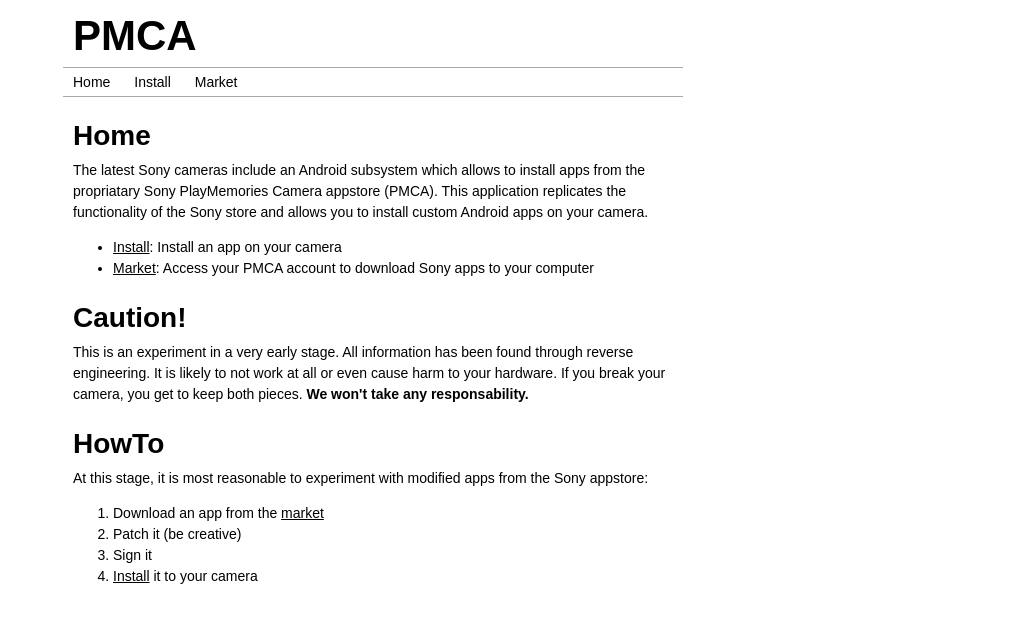
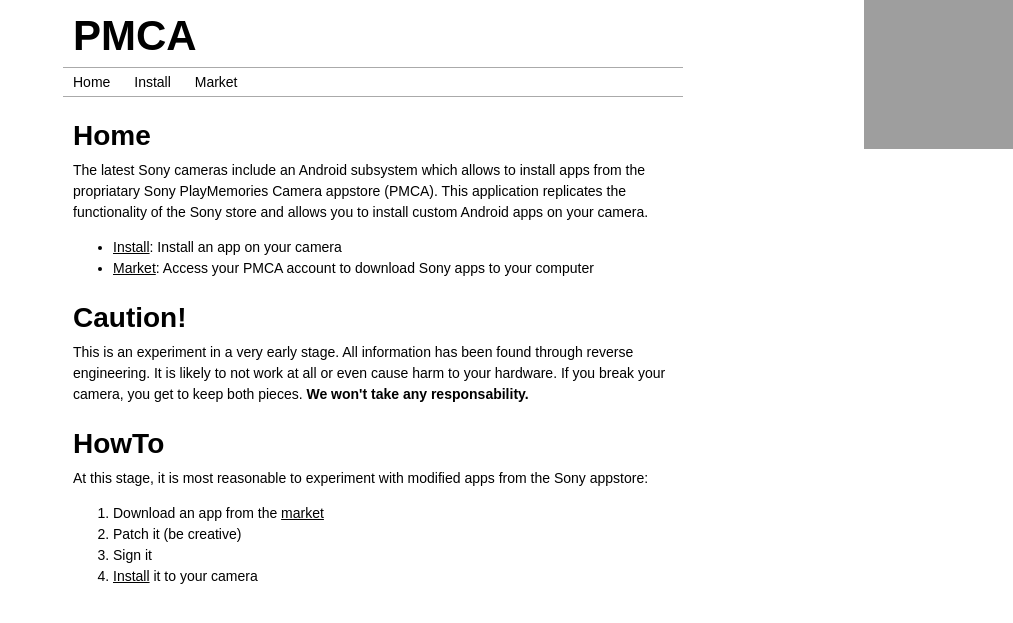
Before and after one commit to ma1co/Sony-PMCA-RE, a Python web app: template templates/home.html in a window 1280 px wide. Shown: the top 623 px of the page, without its empty margins (267-1280 px from the left). Run offline with Jinja, Linux system fonts and the light colour scheme; the template is opened without the code that fills it, so the values that code supplies are empty; grey boxes are pictures that could not be loaded.

Commit message:
Add github ribbon

```diff
--- a/static/style.css
+++ b/static/style.css
@@ -51,6 +51,15 @@ label {
  margin: 0 10px;
 }
 
+.github {
+ position: absolute;
+ top: 0;
+ right: 0;
+ width: 149px;
+ height: 149px;
+ background: url(http://aral.github.io/fork-me-on-github-retina-ribbons/right-graphite.png);
+}
+
 .box {
  background: #eee;
  padding: 10px;
--- a/templates/layout.html
+++ b/templates/layout.html
@@ -7,6 +7,7 @@
   {% block additionalHead %}{% endblock %}
  </head>
  <body>
+  <a href="https://github.com/ma1co/Sony-PMCA-RE" class="github"></a>
   <div class="wrapper">
    <div class="header">PMCA</div>
    <div class="nav">
```
